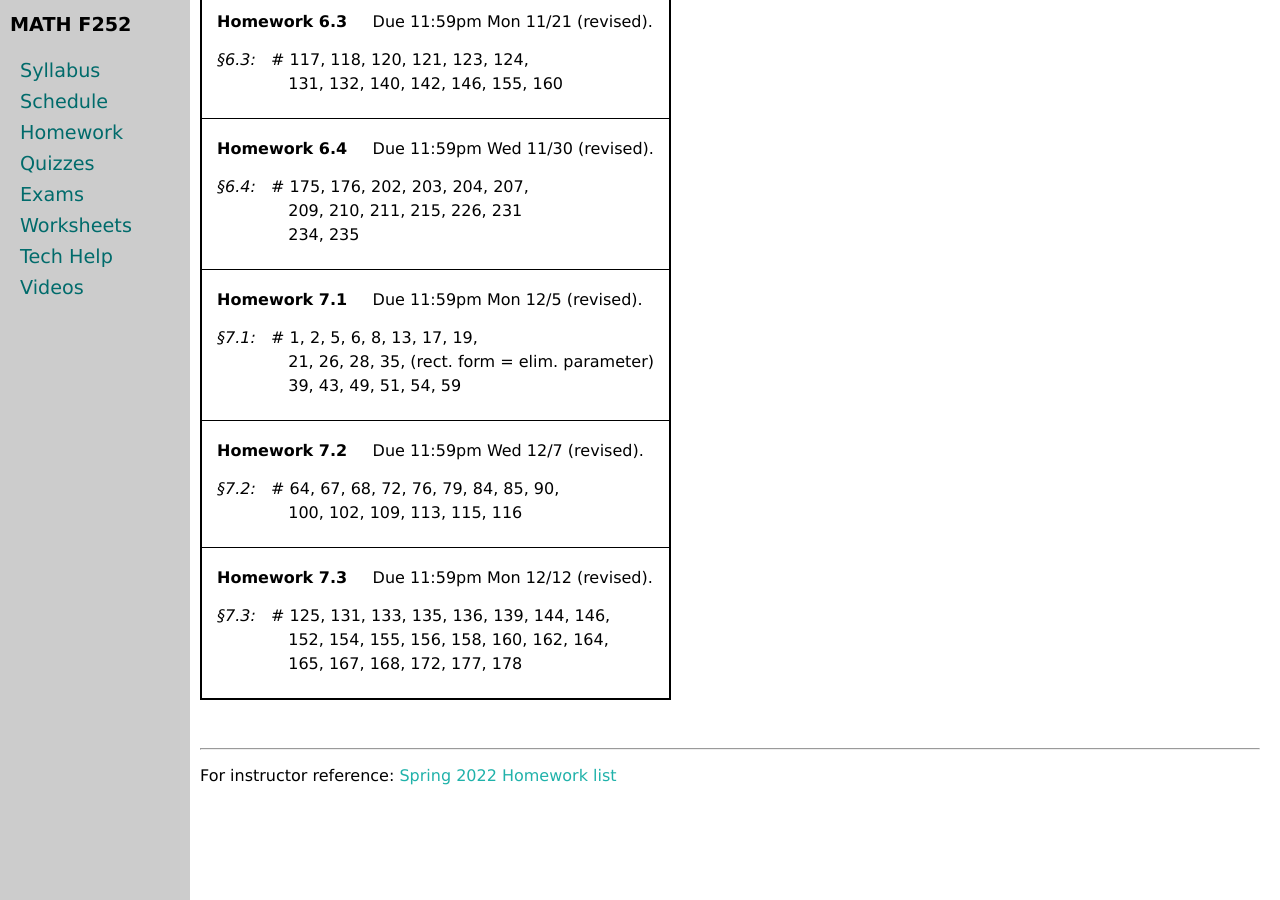
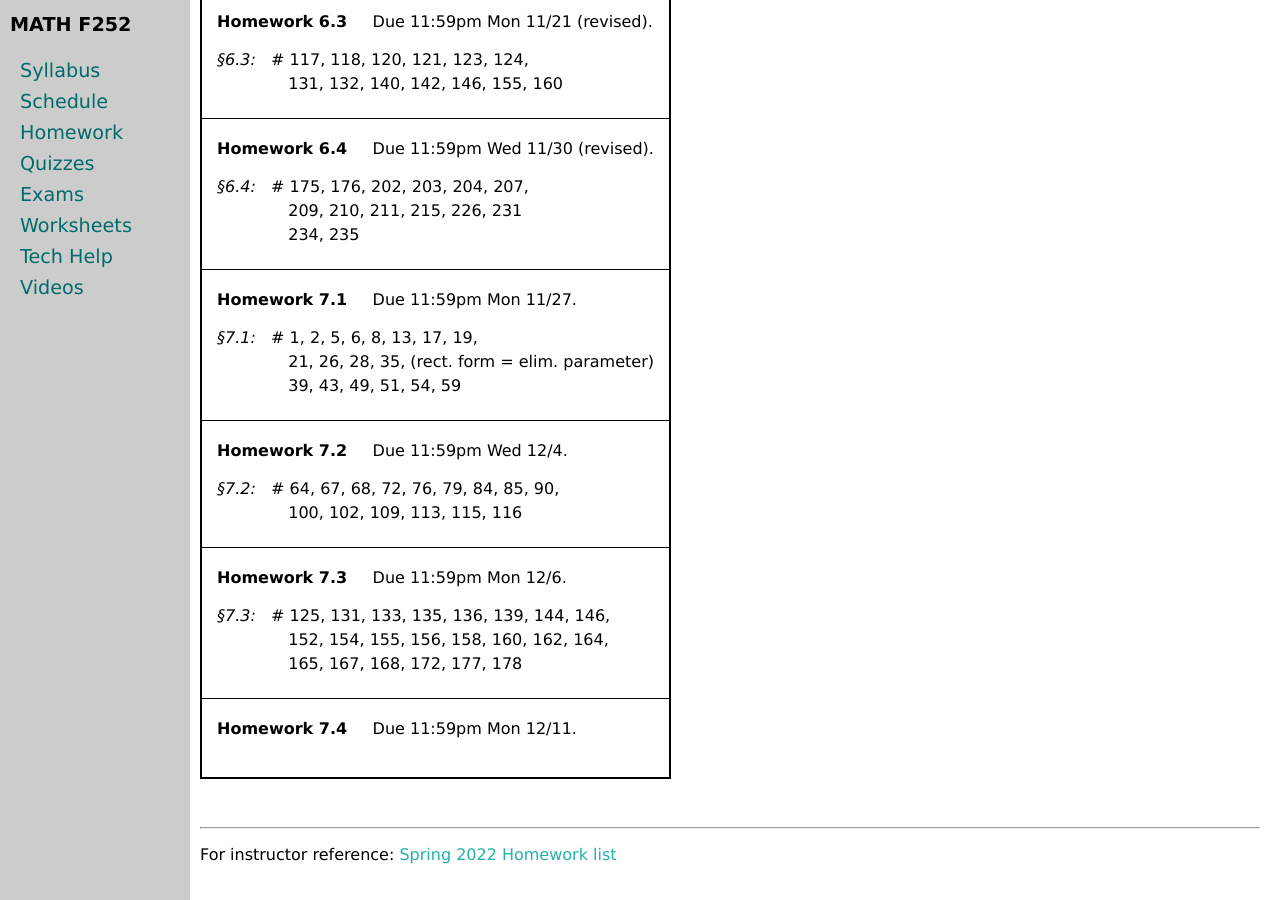
Before and after one commit to uaf-math/calc2, a Jekyll site: the page built from homework.md, in a window 1280 px wide and 900 px high, scrolled down 3806 px. Built offline with Jekyll 4.4.1, drawn with Linux system fonts in a browser that asks for light colours.

Commit message:
Update homework.yml

```diff
--- a/_data/homework.yml
+++ b/_data/homework.yml
@@ -165,27 +165,27 @@ homework:
     cont: 209, 210, 211, 215, 226, 231
     contcont: 234, 235
 - name: Homework 7.1
-  due: 11:59pm Mon 12/5 (revised)
+  due: 11:59pm Mon 11/27
   sections:
   - section: 7.1
     problems: 1, 2, 5, 6, 8, 13, 17, 19,
     cont: 21, 26, 28, 35, (rect. form = elim. parameter)
     contcont: 39, 43, 49, 51, 54, 59
 - name: Homework 7.2
-  due: 11:59pm Wed 12/7 (revised)
+  due: 11:59pm Wed 12/4
   sections:
   - section: 7.2
     problems: 64, 67, 68, 72, 76, 79, 84, 85, 90,
     cont: 100, 102, 109, 113, 115, 116
 - name: Homework 7.3
-  due: 11:59pm Mon 12/12 (revised)
+  due: 11:59pm Mon 12/6
   sections:
   - section: 7.3
     problems: 125, 131, 133, 135, 136, 139, 144, 146,
     cont: 152, 154, 155, 156, 158, 160, 162, 164,
     contcont: 165, 167, 168, 172, 177, 178
-#- name: Homework 7.4
-#  due: 11:59pm Mon 12/12
+- name: Homework 7.4
+  due: 11:59pm Mon 12/11
 #  sections:
 #  - section: 7.4
 #    problems: 188, 189, 190, 192, 196, 199, 218,
```
